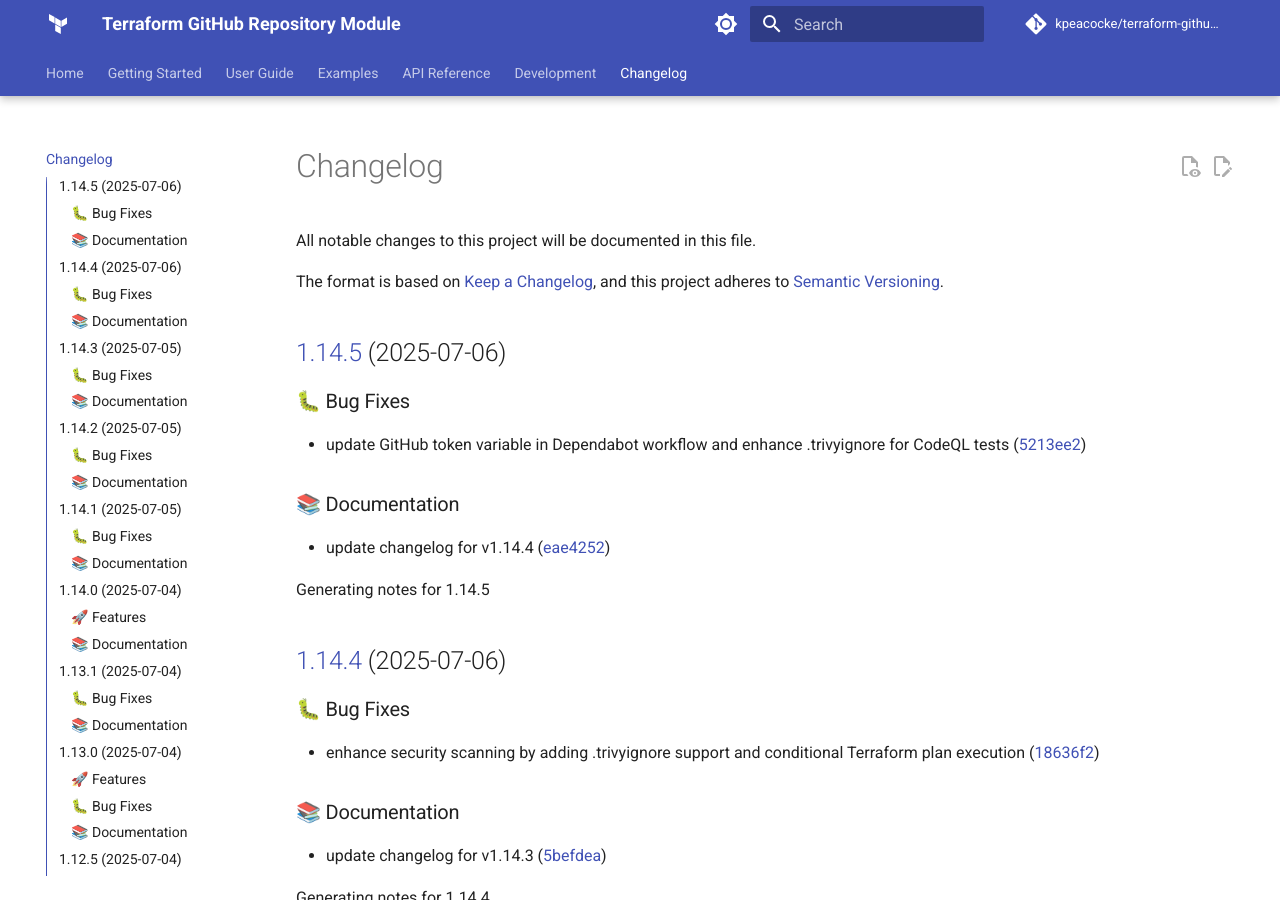
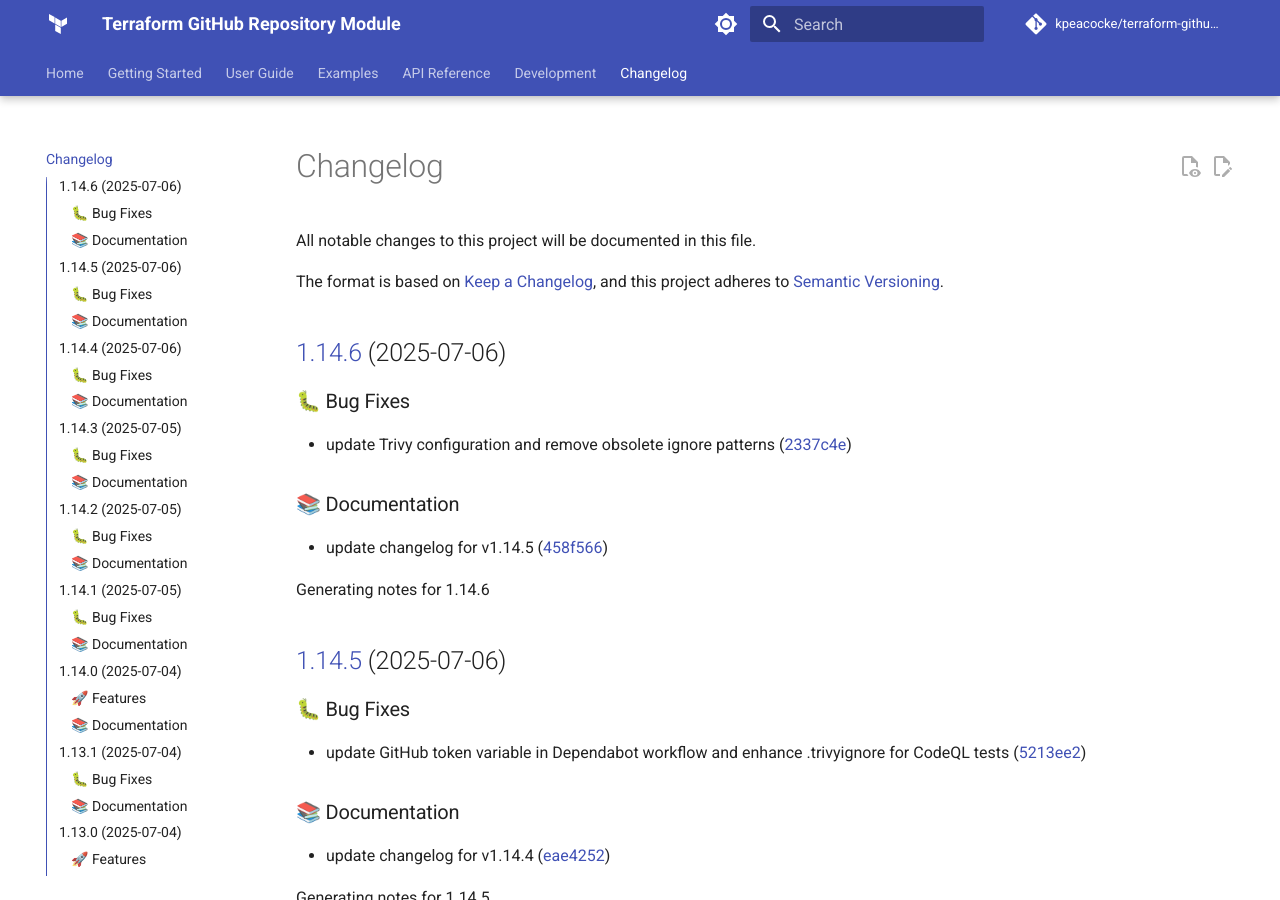
Before and after one commit to kpeacocke/terraform-github-repo, an MkDocs documentation site: the page built from docs/changelog.md, in a window 1280 px wide and 900 px high. Built offline with MkDocs 1.6.1 and Material for MkDocs 9.7.7, drawn with Linux system fonts in a browser that asks for light colours; comment, search, counter and statistics services are not loaded; the version menu is left out.

Commit message:
docs: update changelog for v1.14.6

```diff
--- a/docs/changelog.md
+++ b/docs/changelog.md
@@ -6,6 +6,18 @@ The format is based on [Keep a Changelog](https://keepachangelog.com/en/1.0.0/),
 and this project adheres to [Semantic Versioning](https://semver.org/spec/v2.0.0.html).
 
 <!-- markdownlint-disable MD024 -->
+
+## [1.14.6](https://github.com/kpeacocke/terraform-github-repo/compare/v1.14.5...v1.14.6) (2025-07-06)
+
+### 🐛 Bug Fixes
+
+* update Trivy configuration and remove obsolete ignore patterns ([2337c4e](https://github.com/kpeacocke/terraform-github-repo/commit/2337c4ee8cc9c32c2becedd9c02680811e9a9d82))
+
+### 📚 Documentation
+
+* update changelog for v1.14.5 ([458f566](https://github.com/kpeacocke/terraform-github-repo/commit/458f5667c73d5b37af3583d9f70fff52309e550f))
+
+Generating notes for 1.14.6
 
 ## [1.14.5](https://github.com/kpeacocke/terraform-github-repo/compare/v1.14.4...v1.14.5) (2025-07-06)
 
```
